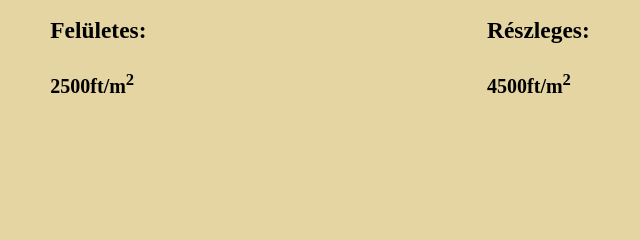
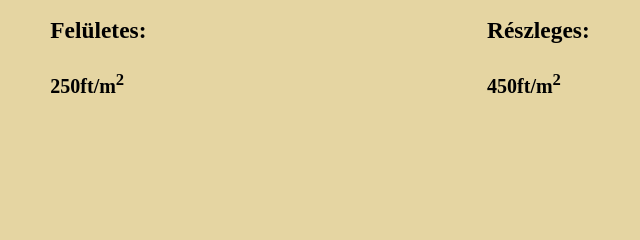
Before and after one commit to MDL012/java, a plain HTML site: page GeoAgroDrone/Oladalak/KárfelmérésOldal.html in a window 1280 px wide. Shown: the part 325-565 px from the top of the page, 320-960 px from the left. Drawn offline with Linux system fonts and the light colour scheme.

Commit message:
removed greed

```diff
--- a/GeoAgroDrone/Oladalak/KárfelmérésOldal.html
+++ b/GeoAgroDrone/Oladalak/KárfelmérésOldal.html
@@ -12,12 +12,12 @@
         <siv class="flex">
             <div>
                 <h3>Felületes:</h3>
-                <h4>2500ft/m<sup>2</sup></h4>
+                <h4>250ft/m<sup>2</sup></h4>
             </div>
 
             <div>
                 <h3>Részleges:</h3>
-                <h4>4500ft/m<sup>2</sup></h4>
+                <h4>450ft/m<sup>2</sup></h4>
             </div>
 
         </siv>
```
